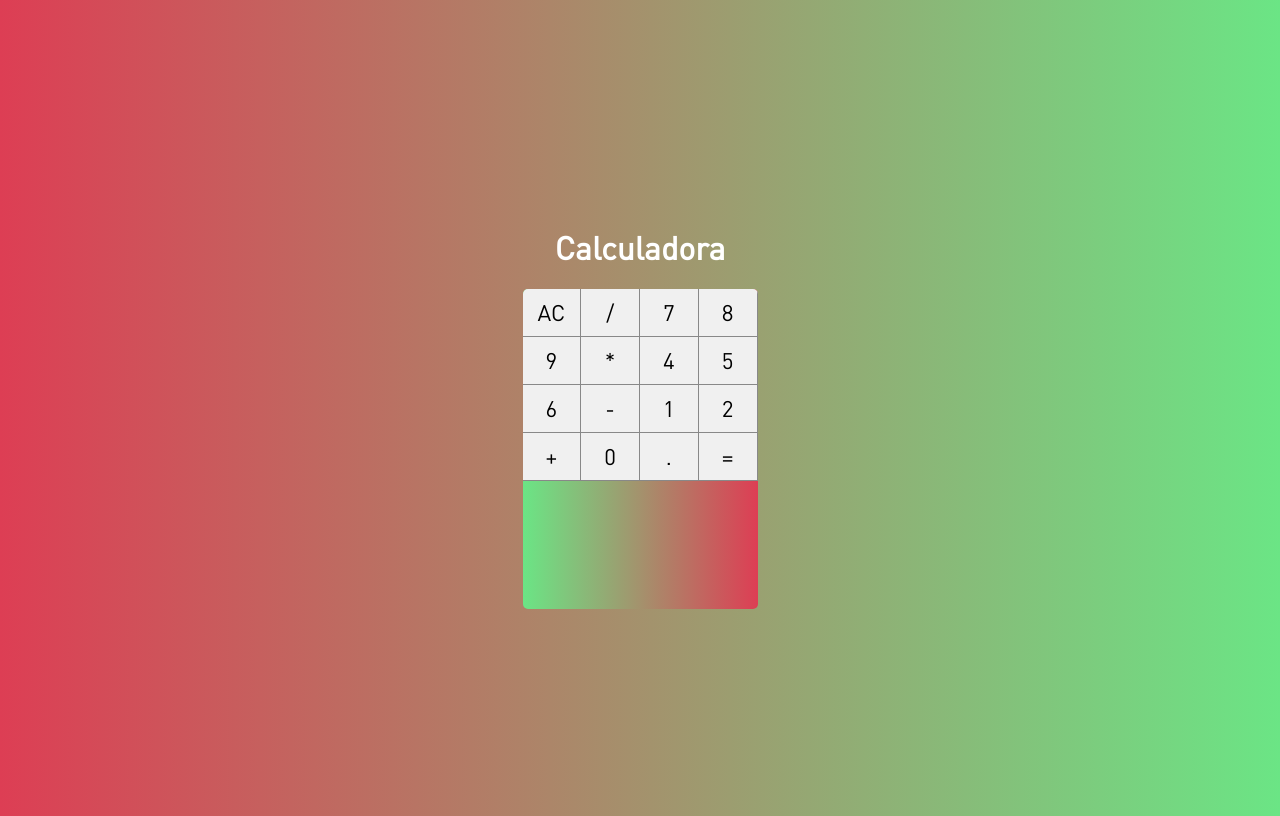
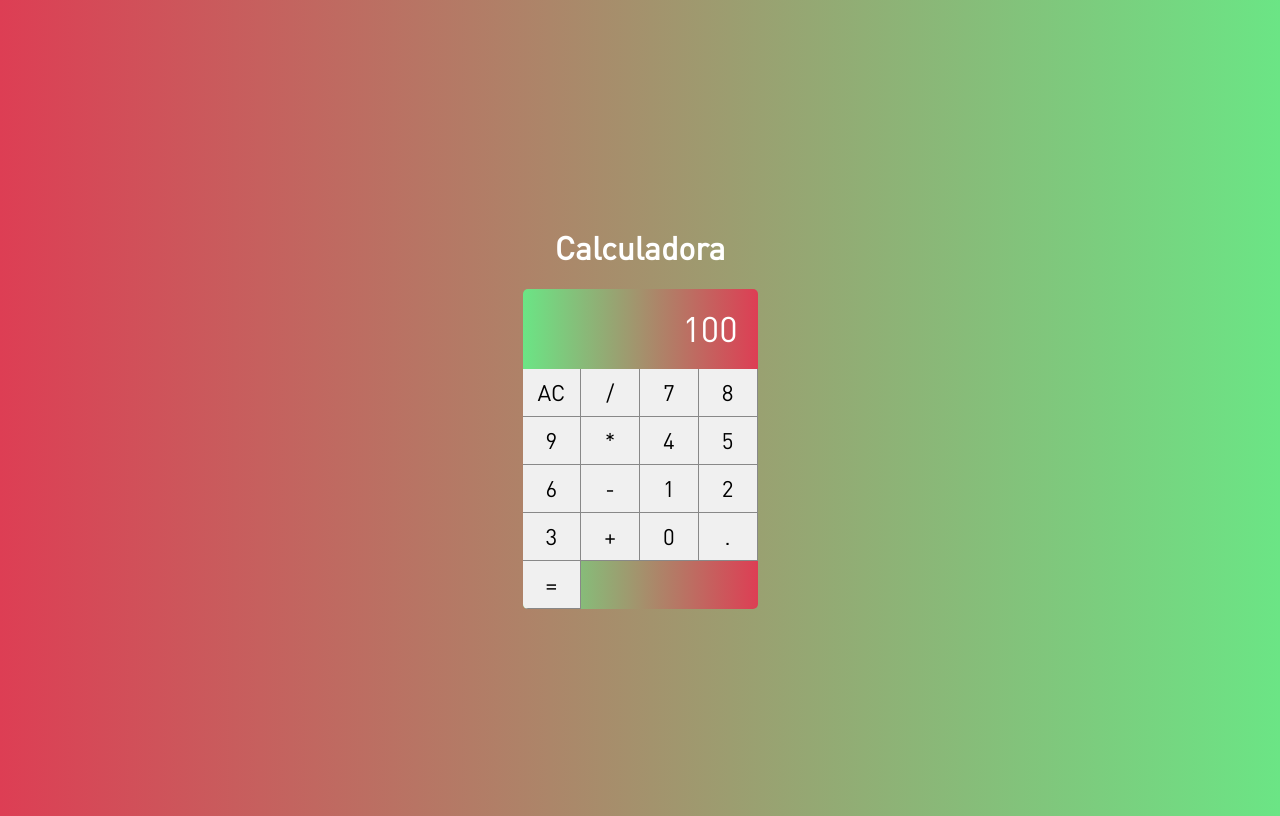
Before and after one commit to carolvmoran/calculadora-react, a React (Create React App) app in the folder calculadora/: page / in a window 1280 px wide. Built offline with nearby package versions, Linux system fonts and the light colour scheme.

Commit message:
feat: criando o display

```diff
--- /dev/null
+++ b/calculadora/src/components/Display.css
@@ -0,0 +1,11 @@
+.display {
+    grid-column: span 4;
+    display: flex;
+    align-items: center;
+    justify-content: flex-end;
+
+    padding: 20px;
+
+    font-size: 2.2em;
+    overflow: hidden;
+}
--- /dev/null
+++ b/calculadora/src/components/Display.jsx
@@ -0,0 +1,5 @@
+import React from "react";
+import './Display.css';
+
+export default props =>
+    <div className="display">{props.value}</div>
--- a/calculadora/src/main/Calculator.css
+++ b/calculadora/src/main/Calculator.css
@@ -6,5 +6,5 @@
     background: linear-gradient(to left, rgb(221, 62, 84), rgb(107, 229, 133));
     display: grid;
     grid-template-columns: repeat(4, 25%);
-    grid-template-rows: 48px 48px 48px 48px 48px;
+    grid-template-rows: 1fr 48px 48px 48px 48px 48px;
 }
--- a/calculadora/src/main/Calculator.jsx
+++ b/calculadora/src/main/Calculator.jsx
@@ -3,10 +3,12 @@ import './Calculator.css'
 
 
 import Button from "../components/Button";
+import Display from "../components/Display";
 export default class Calculator extends Component {
     render() {
         return (
             <div className="calculator">
+                <Display value="100"/>
                 <Button label="AC"/>
                 <Button label="/"/>
                 <Button label="7"/>
@@ -19,6 +21,7 @@ export default class Calculator extends Component {
                 <Button label="-"/>
                 <Button label="1"/>
                 <Button label="2"/>
+                <Button label="3"/>
                 <Button label="+"/>
                 <Button label="0"/>
                 <Button label="."/>
```
